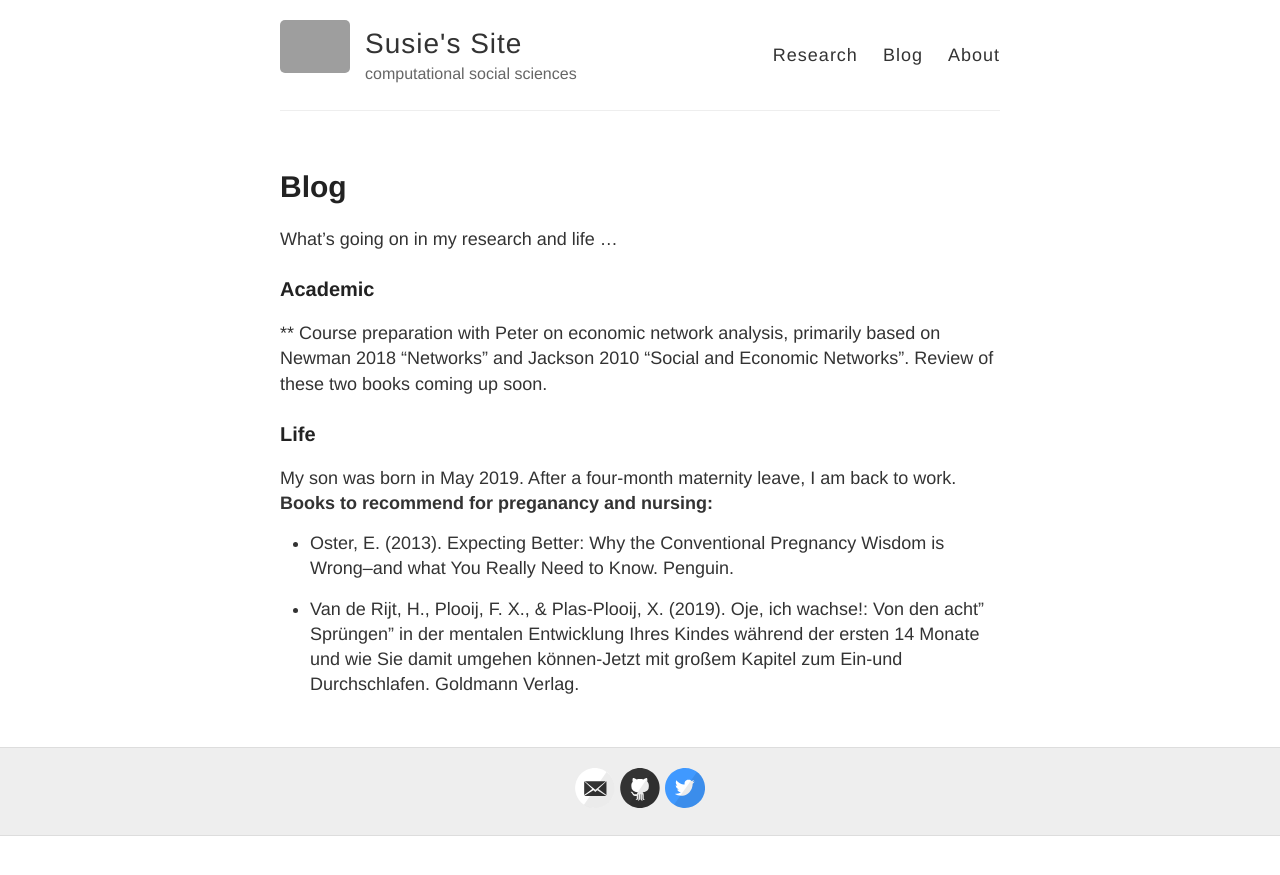
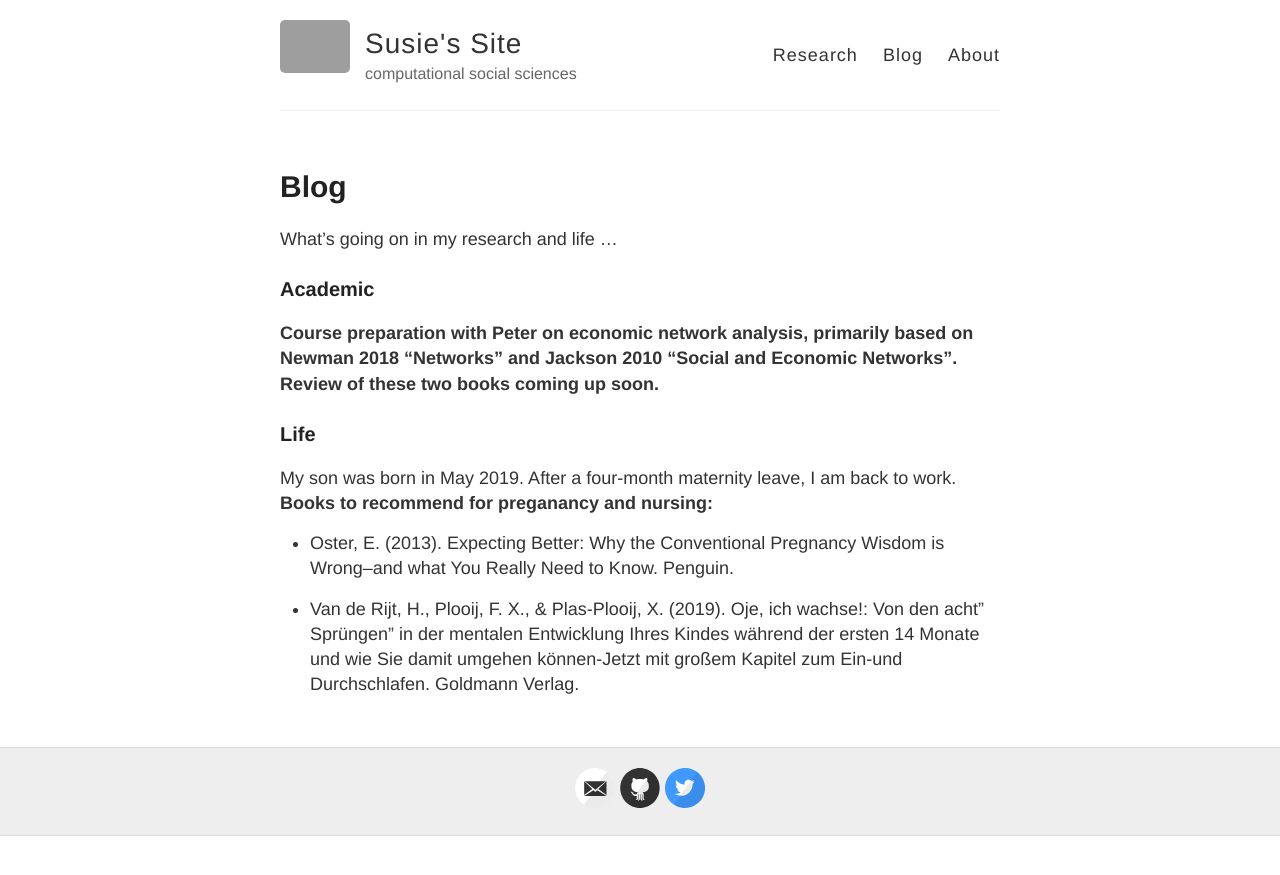
Before and after one commit to susierao/susierao.github.io, a Jekyll site: the page built from blog.md, in a window 1280 px wide. Shown: the top 875 px of the page. Built offline with Jekyll 4.4.1, drawn with Linux system fonts in a browser that asks for light colours.

```diff
--- a/blog.md
+++ b/blog.md
@@ -6,7 +6,8 @@ permalink: /blog/
 What's going on in my research and life ...
 ### Academic
 <p style="text-align: center;"></p>
-** Course preparation with Peter on economic network analysis, primarily based on Newman 2018 "Networks" and Jackson 2010 "Social and Economic Networks". Review of these two books coming up soon.
+**Course preparation with Peter on economic network analysis, primarily based on Newman 2018 "Networks" and Jackson 2010 "Social and Economic Networks". Review of these two books coming up soon.**
+
 ### Life
 My son was born in May 2019. After a four-month maternity leave, I am back to work.
 **Books to recommend for preganancy and nursing:**
```
